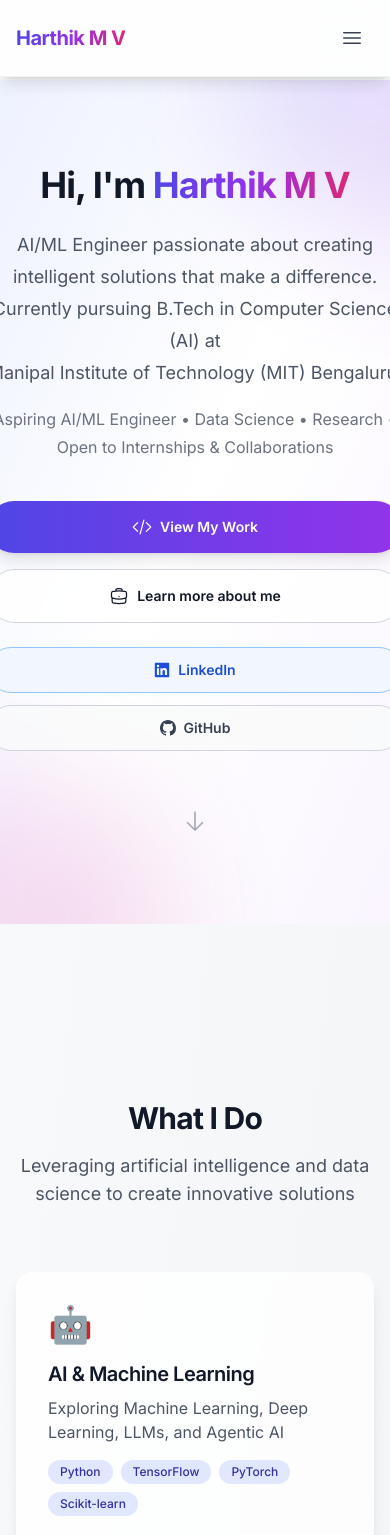
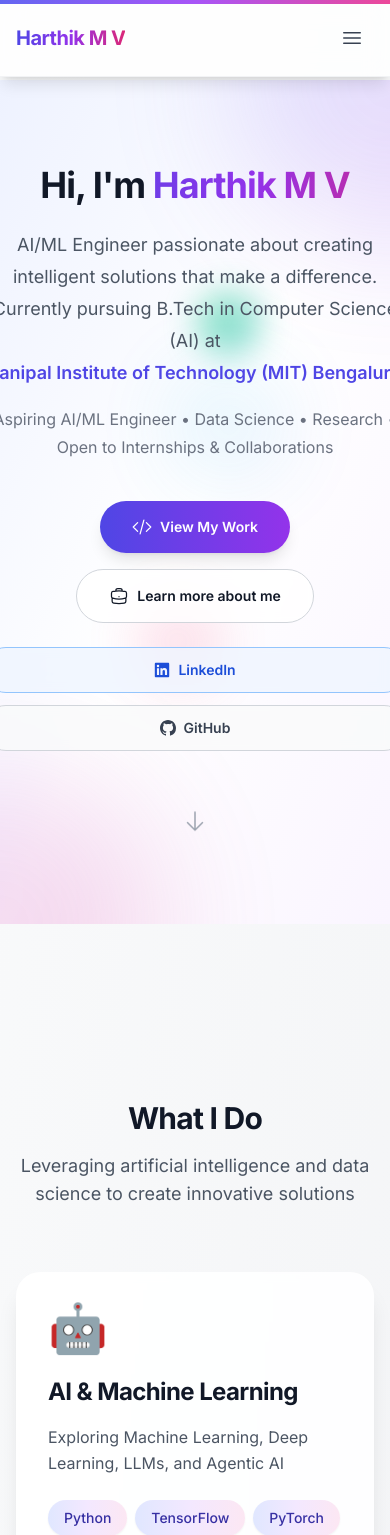
Before and after one commit to Harthik777/portfolio-website, a Next.js app: page / in a window 390 px wide. Shown: the top 1535 px of the page. Built offline with nearby package versions, Linux system fonts and the light colour scheme.

Commit message:
feat: implement 2025 design trends - immersive 3D elements, kinetic typography, advanced micro-interactions, bento grid layout, and scroll progress indicator

```diff
--- a/src/app/globals.css
+++ b/src/app/globals.css
@@ -134,6 +134,26 @@
     @apply border border-white/30 bg-white/80 backdrop-blur-xl dark:border-gray-700/50 dark:bg-gray-900/80;
   }
 
+  .glass-ultra {
+    @apply border border-white/30 bg-white/70 backdrop-blur-2xl dark:border-gray-700/40 dark:bg-gray-900/70;
+    backdrop-filter: blur(40px) saturate(180%);
+  }
+
+  .shadow-glow-lg {
+    box-shadow:
+      0 10px 25px -3px rgba(0, 0, 0, 0.1),
+      0 4px 6px -2px rgba(0, 0, 0, 0.05),
+      0 0 0 1px rgba(255, 255, 255, 0.05),
+      0 0 30px rgba(99, 102, 241, 0.15);
+  }
+
+  .shadow-glow-xl {
+    box-shadow:
+      0 25px 50px -12px rgba(0, 0, 0, 0.25),
+      0 0 0 1px rgba(255, 255, 255, 0.05),
+      0 0 50px rgba(99, 102, 241, 0.2);
+  }
+
   .gradient-text {
     @apply bg-gradient-to-r from-indigo-600 via-purple-500 to-pink-400 bg-clip-text text-transparent;
     line-height: 1.2;
@@ -154,6 +174,19 @@
 
   .gradient-border {
     @apply border border-transparent bg-gradient-to-r from-indigo-500 to-purple-500 bg-clip-border;
+  }
+
+  .gradient-border-animated {
+    position: relative;
+    background: linear-gradient(45deg, #667eea, #764ba2, #f093fb, #f5576c);
+    background-size: 400% 400%;
+    animation: gradientShift 8s ease infinite;
+  }
+
+  .text-gradient-animated {
+    @apply bg-gradient-to-r from-indigo-600 via-purple-600 to-pink-600 bg-clip-text text-transparent;
+    background-size: 200% 200%;
+    animation: gradientText 6s ease infinite;
   }
 
   .theme-transition {
@@ -240,6 +273,42 @@
   .btn-secondary {
     @apply mobile-touch-target inline-flex items-center justify-center gap-2 rounded-full border border-gray-300 bg-white/80 px-6 py-3 text-sm font-semibold text-gray-900 backdrop-blur-sm transition-all hover:bg-white hover:shadow-lg dark:border-gray-600 dark:bg-gray-800/80 dark:text-white dark:hover:bg-gray-800 sm:text-base;
   }
+
+  /* Modern button styles */
+  .btn-modern {
+    @apply relative overflow-hidden rounded-2xl px-8 py-4 font-semibold transition-all duration-300;
+    background: linear-gradient(135deg, #667eea 0%, #764ba2 100%);
+  }
+
+  .btn-modern::before {
+    content: '';
+    position: absolute;
+    top: 0;
+    left: -100%;
+    width: 100%;
+    height: 100%;
+    background: linear-gradient(135deg, #f093fb 0%, #f5576c 100%);
+    transition: left 0.3s ease;
+  }
+
+  .btn-modern:hover::before {
+    left: 0;
+  }
+
+  .btn-modern > * {
+    position: relative;
+    z-index: 10;
+  }
+
+  /* Enhanced hover effects */
+  .hover-lift {
+    transition: all 0.3s cubic-bezier(0.4, 0, 0.2, 1);
+  }
+
+  .hover-lift:hover {
+    transform: translateY(-8px) scale(1.02);
+    box-shadow: 0 25px 50px -12px rgba(0, 0, 0, 0.25);
+  }
 }
 
 @keyframes float {
@@ -251,3 +320,13 @@
     transform: translateY(-10px);
   }
 }
+
+@keyframes gradientShift {
+  0%, 100% { background-position: 0% 50%; }
+  50% { background-position: 100% 50%; }
+}
+
+@keyframes gradientText {
+  0%, 100% { background-position: 0% 50%; }
+  50% { background-position: 100% 50%; }
+}
--- a/src/app/page.tsx
+++ b/src/app/page.tsx
@@ -51,6 +51,11 @@ function HeroSection() {
       <div className="absolute inset-0 overflow-hidden">
         <div className="absolute -right-40 -top-40 h-80 w-80 animate-pulse rounded-full bg-gradient-to-br from-indigo-400 to-purple-600 opacity-20 blur-3xl" />
         <div className="absolute -bottom-40 -left-40 h-80 w-80 animate-pulse rounded-full bg-gradient-to-br from-purple-400 to-pink-600 opacity-20 blur-3xl" />
+
+        {/* Additional floating elements for 2025 immersive design */}
+        <div className="absolute right-1/4 top-1/3 h-32 w-32 animate-float rounded-full bg-gradient-to-br from-cyan-400 to-blue-500 opacity-10 blur-2xl" />
+        <div className="absolute left-1/3 bottom-1/4 h-24 w-24 animate-bounce-slow rounded-full bg-gradient-to-br from-pink-400 to-rose-500 opacity-15 blur-xl" />
+        <div className="absolute right-1/3 top-1/4 h-16 w-16 animate-pulse-slow rounded-full bg-gradient-to-br from-emerald-400 to-teal-500 opacity-20 blur-lg" />
       </div>
 
       <div className="relative z-10 mx-auto max-w-7xl px-4 sm:px-6 lg:px-8">
@@ -65,19 +70,38 @@ function HeroSection() {
             className="text-4xl font-bold tracking-tight text-gray-900 dark:text-white sm:text-6xl lg:text-7xl"
           >
             Hi, I'm{' '}
-            <span className="bg-gradient-to-r from-indigo-600 via-purple-600 to-pink-600 bg-clip-text text-transparent">
+            <motion.span
+              className="bg-gradient-to-r from-indigo-600 via-purple-600 to-pink-600 bg-clip-text text-transparent"
+              animate={{
+                backgroundPosition: ['0% 50%', '100% 50%', '0% 50%'],
+              }}
+              transition={{
+                duration: 8,
+                repeat: Infinity,
+                ease: 'linear'
+              }}
+              style={{
+                backgroundSize: '200% 200%'
+              }}
+            >
               Harthik M V
-            </span>
+            </motion.span>
           </motion.h1>
 
           <motion.p
             variants={fadeInUp}
             className="mx-auto mt-6 max-w-3xl text-lg leading-8 text-gray-600 dark:text-gray-300 sm:text-xl"
           >
+            <motion.span
+              initial={{ opacity: 0 }}
+              animate={{ opacity: 1 }}
+              transition={{ delay: 0.5, duration: 0.8 }}
+            >
               AI/ML Engineer passionate about creating
               intelligent solutions that make a difference. Currently pursuing
               B.Tech in Computer Science (AI) at{' '}
-            <span className="whitespace-nowrap">Manipal Institute of Technology (MIT) Bengaluru.</span>
+              <span className="whitespace-nowrap font-semibold text-indigo-600 dark:text-indigo-400">Manipal Institute of Technology (MIT) Bengaluru.</span>
+            </motion.span>
           </motion.p>
 
           <motion.p
@@ -93,21 +117,39 @@ function HeroSection() {
           >
             {/* Main action buttons */}
             <div className="flex w-full flex-col items-center gap-4 sm:flex-row sm:justify-center sm:gap-6">
+              <motion.div
+                whileHover={{ scale: 1.05, y: -2 }}
+                whileTap={{ scale: 0.98 }}
+                transition={{ type: "spring", stiffness: 400, damping: 17 }}
+              >
                 <Link
                   href="/projects"
-                className="mobile-touch-target group relative inline-flex w-full items-center justify-center gap-2 rounded-full bg-gradient-to-r from-indigo-600 to-purple-600 px-8 py-4 text-sm font-semibold text-white shadow-lg transition-all hover:scale-105 hover:shadow-xl focus:outline-none focus:ring-2 focus:ring-indigo-500 focus:ring-offset-2 sm:w-auto"
+                  className="mobile-touch-target group relative inline-flex w-full items-center justify-center gap-2 overflow-hidden rounded-full bg-gradient-to-r from-indigo-600 to-purple-600 px-8 py-4 text-sm font-semibold text-white shadow-lg transition-all hover:shadow-xl focus:outline-none focus:ring-2 focus:ring-indigo-500 focus:ring-offset-2 sm:w-auto"
                 >
-                <CodeBracketIcon className="h-5 w-5" />
-                View My Work
+                  <motion.div
+                    className="absolute inset-0 bg-gradient-to-r from-purple-600 to-pink-600 opacity-0 transition-opacity duration-300 group-hover:opacity-100"
+                  />
+                  <CodeBracketIcon className="relative z-10 h-5 w-5" />
+                  <span className="relative z-10">View My Work</span>
                 </Link>
+              </motion.div>
 
+              <motion.div
+                whileHover={{ scale: 1.05, y: -2 }}
+                whileTap={{ scale: 0.98 }}
+                transition={{ type: "spring", stiffness: 400, damping: 17 }}
+              >
                 <Link
                   href="/about"
-                className="mobile-touch-target group inline-flex w-full items-center justify-center gap-2 rounded-full border border-gray-300 bg-white/80 px-8 py-4 text-sm font-semibold text-gray-900 backdrop-blur-sm transition-all hover:bg-white hover:shadow-lg dark:border-gray-600 dark:bg-gray-800/80 dark:text-white dark:hover:bg-gray-800 sm:w-auto"
+                  className="mobile-touch-target group relative inline-flex w-full items-center justify-center gap-2 overflow-hidden rounded-full border border-gray-300 bg-white/80 px-8 py-4 text-sm font-semibold text-gray-900 backdrop-blur-sm transition-all hover:bg-white hover:shadow-lg dark:border-gray-600 dark:bg-gray-800/80 dark:text-white dark:hover:bg-gray-800 sm:w-auto"
                 >
-                <BriefcaseIcon className="h-5 w-5" />
-                Learn more about me
+                  <motion.div
+                    className="absolute inset-0 bg-gradient-to-r from-indigo-50 to-purple-50 opacity-0 transition-opacity duration-300 group-hover:opacity-100 dark:from-indigo-900/20 dark:to-purple-900/20"
+                  />
+                  <BriefcaseIcon className="relative z-10 h-5 w-5" />
+                  <span className="relative z-10">Learn more about me</span>
                 </Link>
+              </motion.div>
             </div>
 
             {/* Social links */}
@@ -194,30 +236,52 @@ function SkillsSection() {
           whileInView="animate"
           viewport={{ once: true }}
           variants={staggerContainer}
-          className="mt-16 grid gap-8 sm:grid-cols-2 lg:grid-cols-2 max-w-4xl mx-auto"
+          className="mt-16 grid gap-6 sm:grid-cols-2 lg:grid-cols-2 max-w-5xl mx-auto"
         >
           {skills.map((skill, index) => (
             <motion.div
               key={skill.title}
               variants={scaleIn}
-              className="group relative rounded-2xl bg-white/80 p-8 shadow-lg backdrop-blur-sm transition-all hover:scale-105 hover:shadow-xl dark:bg-gray-800/80"
+              whileHover={{ y: -8, scale: 1.02 }}
+              transition={{ type: "spring", stiffness: 300, damping: 20 }}
+              className="group relative overflow-hidden rounded-3xl bg-white/90 p-8 shadow-xl backdrop-blur-sm transition-all hover:shadow-2xl dark:bg-gray-800/90"
             >
-              <div className="mb-4 text-4xl">{skill.icon}</div>
-              <h3 className="text-xl font-semibold text-gray-900 dark:text-white">
+              {/* Gradient overlay on hover */}
+              <motion.div
+                className="absolute inset-0 bg-gradient-to-br from-indigo-500/10 via-purple-500/10 to-pink-500/10 opacity-0 transition-opacity duration-300 group-hover:opacity-100"
+              />
+
+              <div className="relative z-10">
+                <motion.div
+                  className="mb-6 text-5xl"
+                  whileHover={{ scale: 1.1, rotate: 5 }}
+                  transition={{ type: "spring", stiffness: 400, damping: 10 }}
+                >
+                  {skill.icon}
+                </motion.div>
+
+                <h3 className="mb-4 text-2xl font-bold text-gray-900 dark:text-white">
                   {skill.title}
                 </h3>
-              <p className="mt-2 text-gray-600 dark:text-gray-300">
+
+                <p className="mb-6 text-gray-600 dark:text-gray-300 leading-relaxed">
                   {skill.description}
                 </p>
-              <div className="mt-4 flex flex-wrap gap-2">
-                {skill.technologies.map(tech => (
-                  <span
+
+                <div className="flex flex-wrap gap-2">
+                  {skill.technologies.map((tech, techIndex) => (
+                    <motion.span
                       key={tech}
-                    className="rounded-full bg-indigo-100 px-3 py-1 text-xs font-medium text-indigo-800 dark:bg-indigo-900/50 dark:text-indigo-200"
+                      initial={{ opacity: 0, scale: 0.8 }}
+                      whileInView={{ opacity: 1, scale: 1 }}
+                      transition={{ delay: techIndex * 0.1 }}
+                      whileHover={{ scale: 1.05 }}
+                      className="rounded-full bg-gradient-to-r from-indigo-100 via-purple-100 to-pink-100 px-4 py-2 text-sm font-medium text-indigo-800 shadow-sm transition-all hover:shadow-md dark:from-indigo-900/50 dark:via-purple-900/50 dark:to-pink-900/50 dark:text-indigo-200"
                     >
                       {tech}
-                  </span>
+                    </motion.span>
                   ))}
+                </div>
               </div>
             </motion.div>
           ))}
@@ -269,7 +333,16 @@ function CTASection() {
 // Main Home Component
 export default function Home() {
   return (
-    <div className="min-h-screen">
+    <div className="min-h-screen relative">
+      {/* Scroll Progress Indicator */}
+      <motion.div
+        className="fixed top-0 left-0 right-0 h-1 bg-gradient-to-r from-indigo-500 via-purple-500 to-pink-500 z-50 origin-left"
+        style={{ scaleX: 0 }}
+        whileInView={{ scaleX: 1 }}
+        viewport={{ once: false, amount: 0.1 }}
+        transition={{ duration: 0.3 }}
+      />
+
       <Suspense fallback={<LoadingSpinner />}>
         <HeroSection />
         <SkillsSection />
```
Lines whose indentation alone changed are shown as unchanged.
